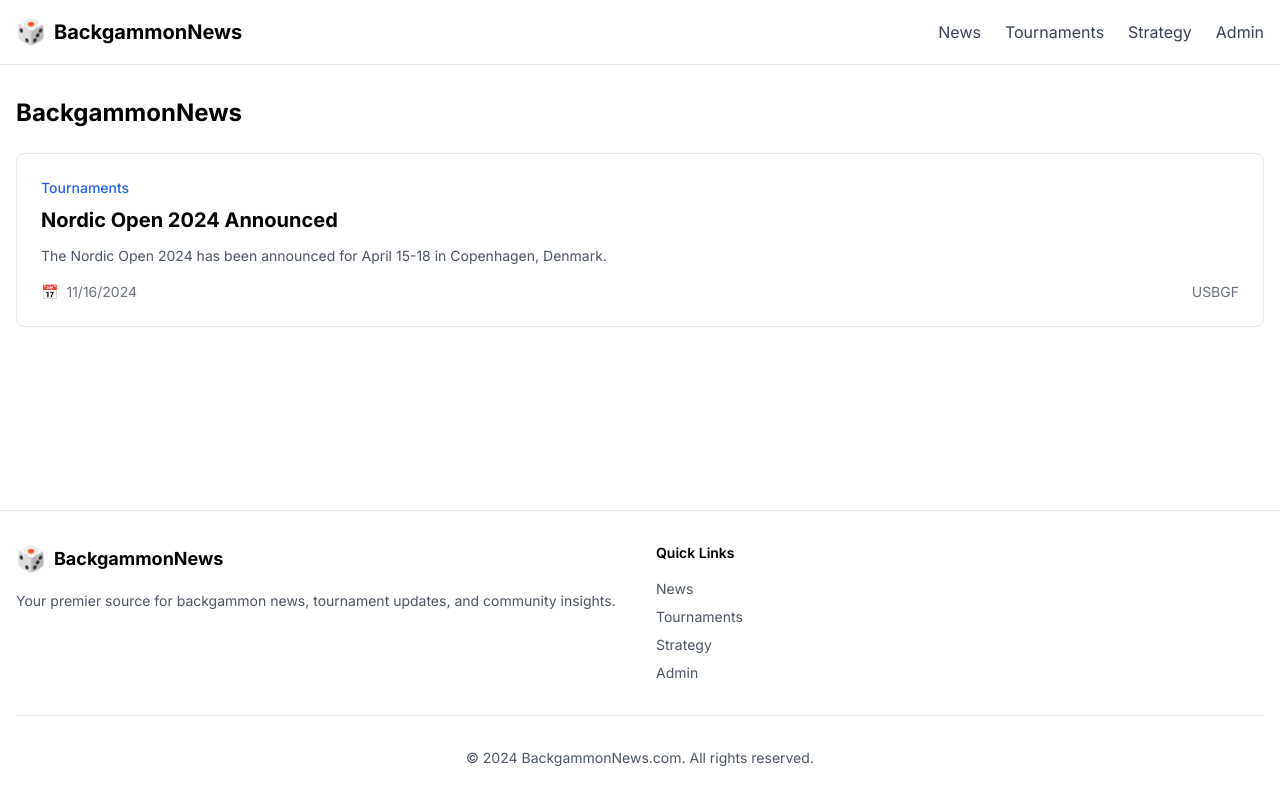
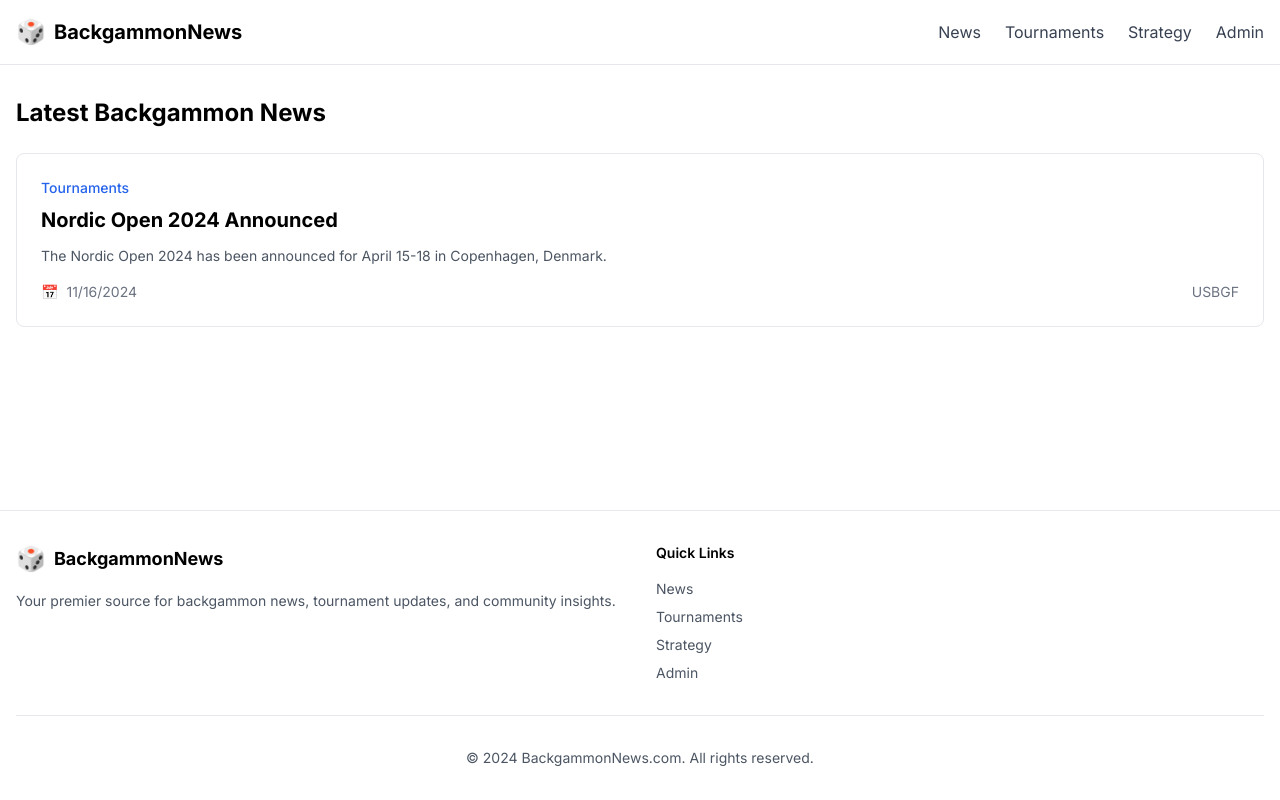
Before and after one commit to cujumbu/backgammonnews2, a Next.js app: page / in a window 1280 px wide. Built offline with nearby package versions, Linux system fonts and the light colour scheme.

Commit message:
Update page.tsx

```diff
--- a/app/page.tsx
+++ b/app/page.tsx
@@ -1,10 +1,10 @@
 import NewsGrid from '@/components/news-grid';
 
-export default function Home() {
+export default function NewsPage() {
   return (
     <div>
-      <h1 className="text-2xl font-bold mb-6">BackgammonNews</h1>
-      <NewsGrid />
+      <h1 className="text-2xl font-bold mb-6">Latest Backgammon News</h1>
+      <NewsGrid limit={20} />
     </div>
   );
 }
```
